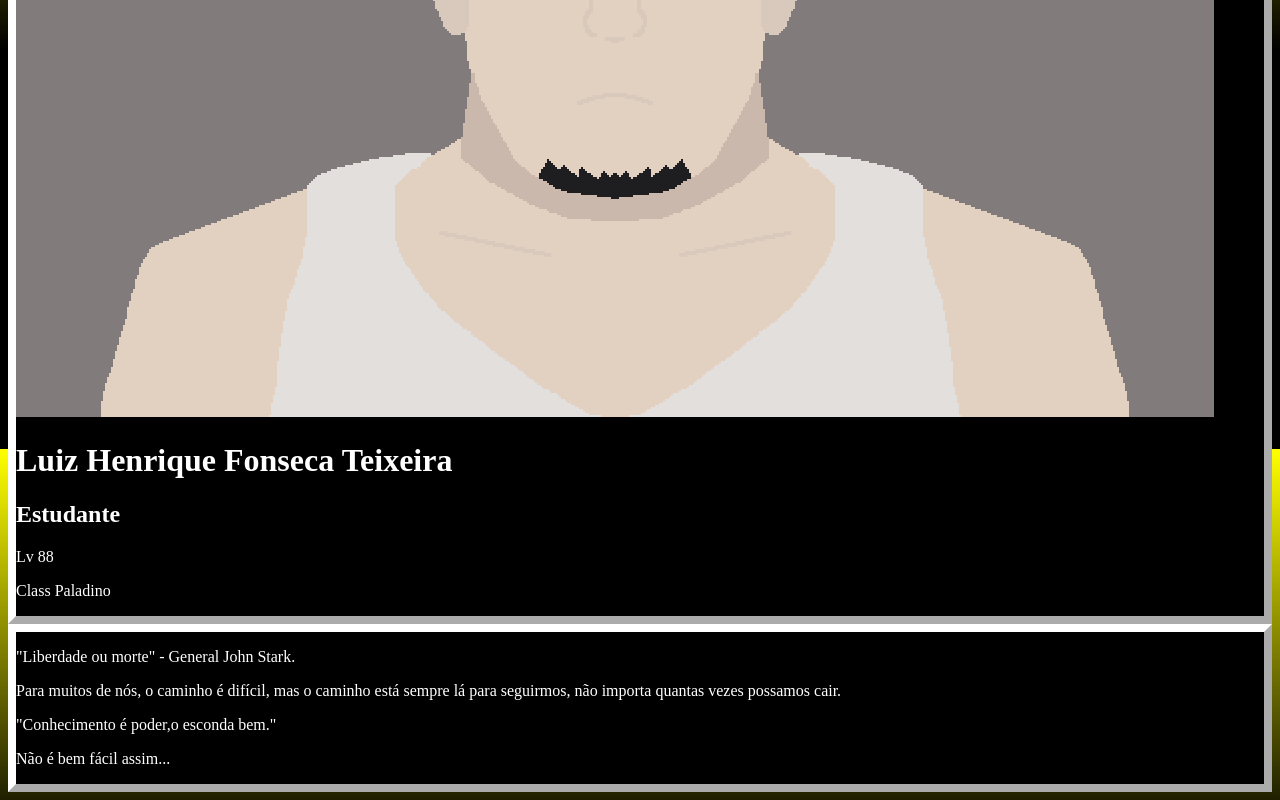
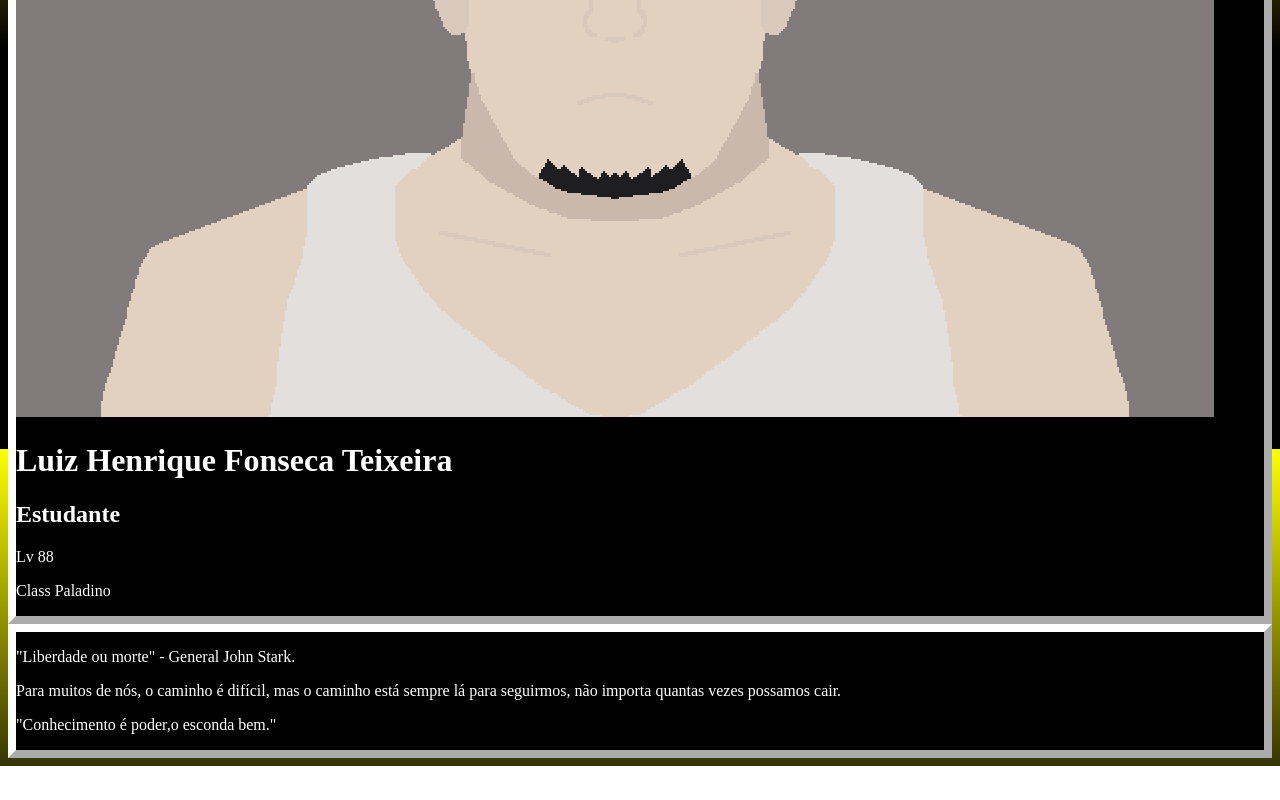
Before and after one commit to INFES-UFF-Github-Classroom/projeto-ultimate-final-fantasy, a website built with Vite: page luiz-hernque-fonseca-teixeira.html in a window 1280 px wide. Shown: the part 351-1151 px from the top of the page. After the commit the page ends 1117 px from the top, so only its background shows below. Built offline with nearby package versions, Linux system fonts and the light colour scheme; a web font is replaced by a local one.

Commit message:
antes de imagem

```diff
--- a/luiz-hernque-fonseca-teixeira.html
+++ b/luiz-hernque-fonseca-teixeira.html
@@ -66,7 +66,6 @@
         <p>
           "Conhecimento é poder,o esconda bem."
         </p>
-        <p>Não é bem fácil assim...</p>
       </div>
 </body>
 </html>
```
